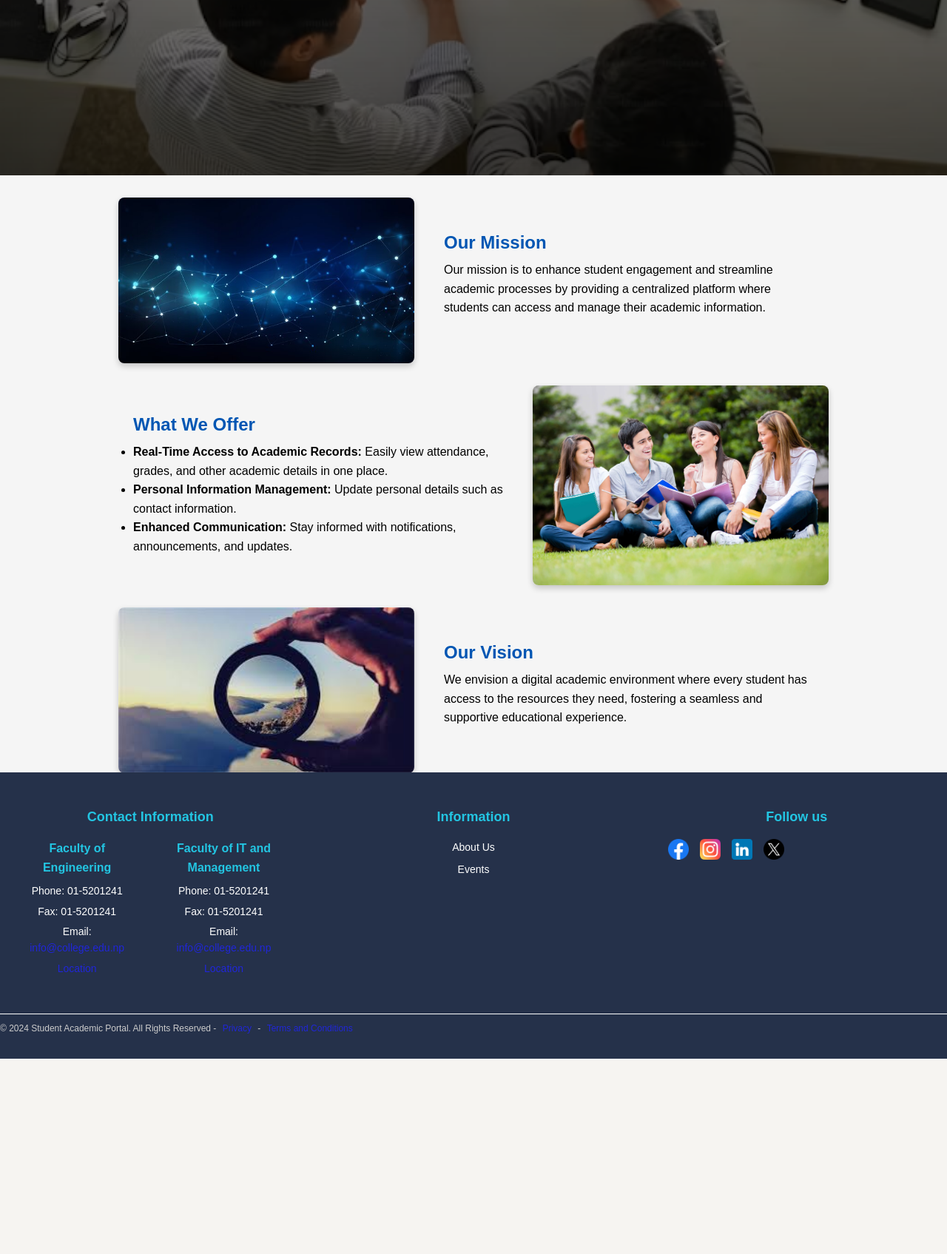
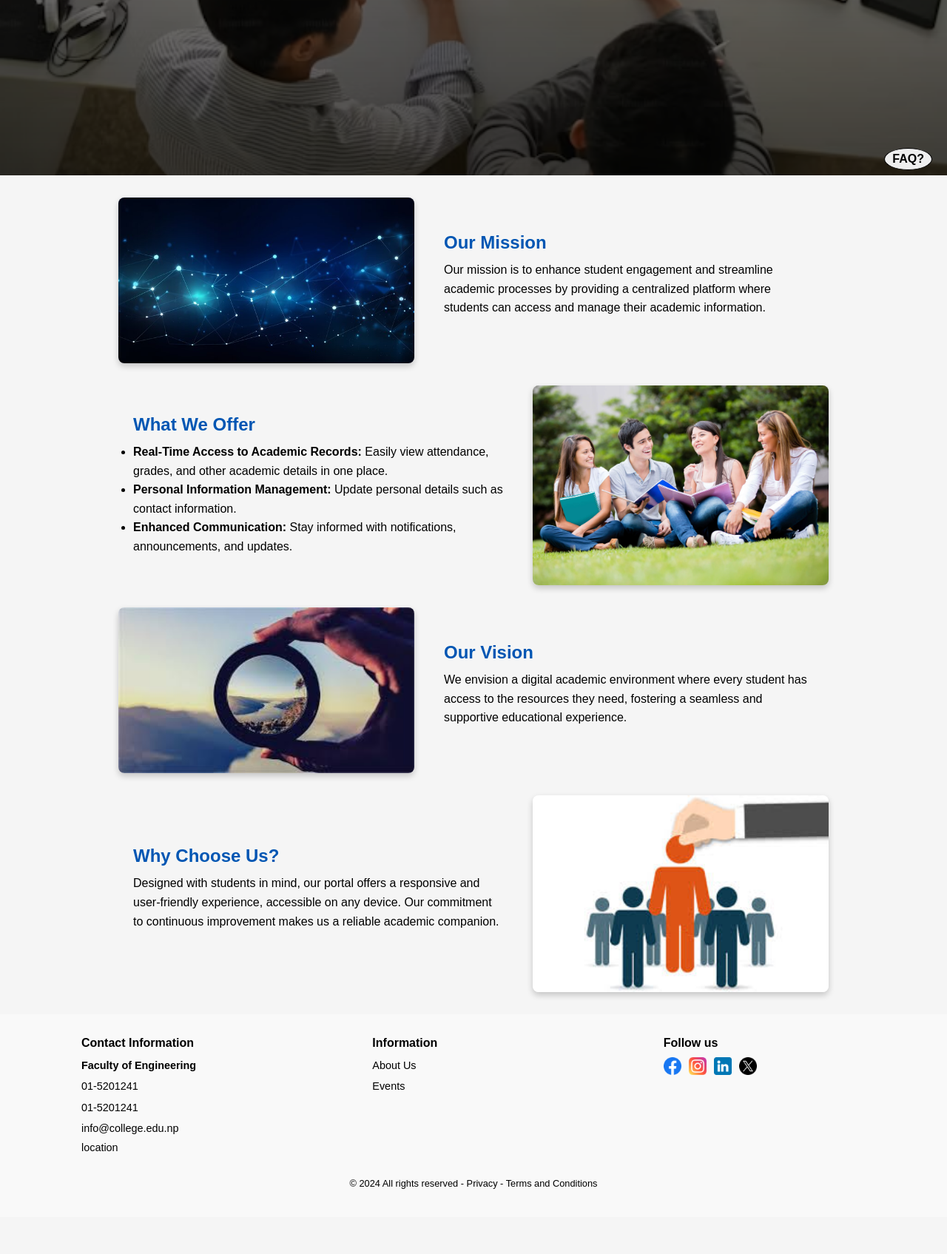
Before and after one commit to RabinPyakurel/Student-Academic-portal, a PHP site: the page made by about us/aboutus.php in a window 1280 px wide. Shown: the part 550-2245 px from the top of the page at 74% size. Before the commit the page ends 1981 px from the top, so only its background shows below. Run offline with PHP 8.4, Linux system fonts and the light colour scheme; the visitor is signed in with stand-in values (Sample User, id 1); data that the repository does not hold is empty; some web fonts are replaced.

Commit message:
finished footer and faq with responsiveness

```diff
--- a/about us/aboutus.php
+++ b/about us/aboutus.php
@@ -75,7 +75,7 @@ if(!isset($_SESSION['user_id'])){
       </div>
     </div>
   </div>
-<?php include '../layout/footer1.php' ?>
+<?php include '../layout/footer.htm' ?>
 </body>
 
 </html>
--- a/admin/dashboard.htm
+++ b/admin/dashboard.htm
@@ -8,7 +8,7 @@
   <link href="https://cdn.jsdelivr.net/npm/bootstrap@5.3.0-alpha1/dist/css/bootstrap.min.css" rel="stylesheet"
     integrity="sha384-KyZXEJszN6B+ggC1JmD4M0izJg39zqY9BOV8Gqfu7lmFmbFf6D98mgFv4pQmCbgj" crossorigin="anonymous">
   <script src="https://cdn.jsdelivr.net/npm/chart.js"></script>
-  <link rel="stylesheet" href="../admin/dashboard.css">
+  <link rel="stylesheet" href="dashboard.css">
 </head>
 
 <body>
@@ -124,7 +124,7 @@
     </main>
   </div>
 
-  <script src="./dash.js"></script>
+  <script src="dash.js"></script>
   <script src="https://cdn.jsdelivr.net/npm/@popperjs/core@2.11.6/dist/umd/popper.min.js"></script>
   <script src="https://cdn.jsdelivr.net/npm/bootstrap@5.3.0-alpha1/dist/js/bootstrap.min.js"></script>
 </body>
--- a/assets/css/footer.css
+++ /dev/null
@@ -1,168 +0,0 @@
-/* General Footer Styling */
-footer {
-  background-color: #ffffff;
-  color: #fff;
-  padding: 40px 20px;
-  font-family: "Arial", sans-serif;
-  font-size: 14px;
-  line-height: 1.6;
-}
-
-footer a {
-  color: #fff;
-  text-decoration: none;
-}
-
-footer a:hover {
-  text-decoration: underline;
-}
-
-footer .container {
-  display: flex;
-  flex-wrap: wrap;
-  justify-content: space-between;
-  align-items: flex-start;
-}
-
-footer .footer-section {
-  flex: 1;
-  min-width: 250px;
-  margin: 10px;
-  padding: 20px;
-}
-
-/* Section Titles */
-footer .footer-section h3 {
-  font-size: 18px;
-  margin-bottom: 15px;
-  font-weight: bold;
-  color: #23c5e2; /* Gold color for professional look */
-}
-
-footer .footer-section h4 {
-  font-size: 16px;
-  margin-bottom: 8px;
-  color: #23c5e2;
-}
-
-footer .footer-section p {
-  margin: 5px 0;
-  font-size: 14px;
-}
-
-.contact-info .faculties {
-  display: flex;
-  justify-content: space-between;
-  gap: 50px;
-}
-
-.contact-info .faculty {
-  flex: 1;
-}
-
-.contact-info a {
-  color: #2026d8;
-  text-decoration: none;
-}
-
-.contact-info a:hover {
-  text-decoration: underline;
-}
-
-/* Information Section */
-.information ul {
-  list-style: none;
-  padding: 0;
-}
-
-.information li {
-  margin: 8px 0;
-}
-
-.information li a {
-  font-size: 14px;
-}
-
-.information li a:hover {
-  text-decoration: underline;
-}
-
-/* Social Media Section */
-.social-media .social-icons {
-  display: flex;
-  gap: 15px;
-
-  justify-content: flex-start;
-}
-
-.social-media .social-icons a img {
-  width: 28px;
-  height: 28px;
-  transition: transform 0.3s ease;
-}
-
-.social-media .social-icons a:hover img {
-  transform: scale(1.1);
-}
-
-/* Footer Bottom Section */
-.footer-bottom {
-  text-align: center;
-  margin-top: 20px;
-  border-top: 1px solid #ffffff;
-  padding-top: 10px;
-  font-size: 12px;
-  color: #ccc;
-}
-
-.footer-bottom a {
-  color: #2026d8;
-  margin: 0 5px;
-}
-
-.footer-bottom a:hover {
-  text-decoration: underline;
-}
-
-/* Horizontal Layout for Footer Sections */
-footer .footer-container {
-  display: flex;
-  justify-content: space-between;
-  gap: 30px;
-}
-
-footer .footer-section {
-  flex: 1;
-}
-
-/* Responsive Design */
-@media (max-width: 768px) {
-  footer .footer-container {
-    flex-direction: column;
-    align-items: center;
-  }
-
-  .footer-section {
-    text-align: center;
-    margin: 20px 0;
-  }
-
-  .contact-info .faculties {
-    flex-direction: column; /* Stack faculties vertically on smaller screens */
-    gap: 20px;
-  }
-
-  .footer-bottom {
-    font-size: 14px;
-  }
-}
-
-@media (max-width: 480px) {
-  .footer-section h3 {
-    font-size: 16px;
-  }
-
-  .footer-section h4 {
-    font-size: 14px;
-  }
-}
--- a/assets/css/nav.css
+++ b/assets/css/nav.css
@@ -9,7 +9,7 @@ body {
   min-height: 100vh;
   position: relative;
   margin: 0;
-  padding-bottom: 60px;
+  padding-bottom: 50px;
   background-color: #f5f5f5;
 }
 
@@ -223,18 +223,153 @@ body {
   background-color: #f1f1f1;
 }
 
-.contact {
+footer {
+  background-color: #f9f9f9;
+  padding: 20px 10px;
+  font-family: Arial, sans-serif;
+}
+
+.footer-section {
+  display: flex;
+  flex-wrap: wrap;
+  justify-content: space-between;
+  margin-left: 100px;
+  gap: 20px;
+}
+
+.footer-column {
+  flex: 1 1 200px;
+  margin: 10px 0;
+}
+
+.footer-column h3 {
+  font-size: 1rem;
+  margin-bottom: 10px;
+}
+
+.footer-column p {
+  margin: 5px 0;
+  font-size: 0.9rem;
+}
+
+.footer-column a {
+  color: #000;
+  text-decoration: none;
+  font-size: 0.9rem;
+}
+
+.footer-column a:hover {
+  text-decoration: underline;
+}
+
+.footer-bottom {
+  text-align: center;
+  margin-top: 20px;
+  font-size: 0.8rem;
+}
+
+.footer-bottom a {
+  color: #000;
+  text-decoration: none;
+}
+
+.footer-bottom a:hover {
+  text-decoration: underline;
+}
+
+.faq-btn {
+  display: inline-block;
+  margin-top: 10px;
+  font-size: 1rem;
+  font-weight: bold;
+  text-decoration: none;
+  color: #000;
+  border: 1px solid #000;
+  padding: 5px 10px;
+  border-radius: 50%;
+}
+
+.faq-btn:hover {
+  background-color: #000;
+  color: #fff;
+}
+
+/* Social Icons */
+.social-icons {
+  display: flex;
+  gap: 10px;
+  margin-top: 10px;
+}
+
+.social-icons a img {
+  width: 24px;
+  height: 24px;
+  object-fit: contain;
+  transition: transform 0.3s ease;
+}
+
+.social-icons a img:hover {
+  transform: scale(1.1);
+}
+
+#faq-container {
+  position: fixed;
+  bottom: 20px;
+  right: 20px;
+  z-index: 1000;
+  display: flex;
+  flex-direction: column;
+  align-items: flex-end;
+}
+
+.faq-modal {
+  display: none;
+  position: fixed;
+  bottom: 80px;
+  right: 20px;
+  z-index: 1100;
+  background: #fff;
+  border-radius: 8px;
+  width: 320px;
+  height: 400px;
+  box-shadow: 0 4px 8px rgba(0, 0, 0, 0.2);
+  overflow: hidden;
+}
+
+.faq-modal-content {
+  display: flex;
+  flex-direction: column;
+  height: 100%;
+}
+
+.faq-close-btn {
   position: absolute;
-  bottom: 0;
-  left: 0;
+  top: 10px;
+  right: 10px;
+  font-size: 1.2rem;
+  background: none;
+  border: none;
+  cursor: pointer;
+  color: #333;
+}
+
+.faq-close-btn:hover {
+  color: #ff4d4f;
+}
+
+#faq-iframe {
+  flex-grow: 1;
   width: 100%;
-  background-color: #25314a;
-  color: white;
-  padding: 1rem 0;
-  text-align: center;
+  border: none;
 }
 
 
+
+@media(max-width:1280px) {
+  .profile-img {
+    display: none;
+  }
+}
 
 @media (max-width: 768px) {
   .nav-links {
@@ -274,10 +409,38 @@ body {
     display: block;
     margin-top: 20px;
   }
-}
 
-@media(max-width:1280px) {
-  .profile-img {
-    display: none;
+  .footer-section {
+    flex-direction: column;
+    text-align: center;
+  }
+
+  .footer-column {
+    margin-bottom: 15px;
+  }
+
+  .social-icons {
+    justify-content: center;
+  }
+
+  .faq-modal {
+    width: 80%;
+    bottom: 100px;
+    right: 10px;
+  }
+
+  @media (max-width: 600px) {
+    .faq-modal {
+      width: 90%;
+      bottom: 90px;
+      right: 5px;
+    }
+  }
+
+  @media (max-width: 480px) {
+    .faq-modal {
+      width: 95%;
+      bottom: 80px;
+    }
   }
 }
--- a/assets/js/faqs.js
+++ b/assets/js/faqs.js
@@ -1,21 +1,21 @@
-document.querySelectorAll(".faq-item").forEach((item) => {
-  const question = item.querySelector(".faq-question");
+// FAQ Modal Elements
+const faqBtn = document.getElementById('faq-btn');
+const faqModal = document.getElementById('faq-modal');
+const faqCloseBtn = document.getElementById('faq-close-btn');
 
-  // Toggle the FAQ item
-  question.addEventListener("click", () => {
-    const isActive = item.classList.contains("active");
+// Open FAQ Modal
+faqBtn.addEventListener('click', () => {
+  faqModal.style.display = faqModal.style.display === 'block' ? 'none' : 'block';
+});
 
-    // Collapse all other FAQ items
-    document.querySelectorAll(".faq-item").forEach((faq) => {
-      faq.classList.remove("active");
-    });
+// Close FAQ Modal
+faqCloseBtn.addEventListener('click', () => {
+  faqModal.style.display = 'none';
+});
 
-    // Toggle the current FAQ item
-    if (!isActive) {
-      item.classList.add("active");
-    }
-  });
+// Close Modal on Outside Click
+window.addEventListener('click', (event) => {
+  if (!faqModal.contains(event.target) && event.target !== faqBtn) {
+    faqModal.style.display = 'none';
+  }
 });
-function goBack() {
-  window.history.back();
-}
--- a/layout/faqs.htm
+++ b/layout/faqs.htm
@@ -5,13 +5,12 @@
   <meta charset="UTF-8">
   <meta name="viewport" content="width=device-width, initial-scale=1.0">
   <title>FAQs</title>
-  <link rel="stylesheet" href="../assets/css/faqs.css">
+  <link rel="stylesheet" href="/assets/css/faqs.css">
 </head>
 
 <body>
   <div class="faq-container">
     <h1>Frequently Asked Questions</h1>
-    <button class="close-btn" onclick="goBack()">&times;</button>
 
     <div class="faq-item">
       <div class="faq-question">
@@ -43,7 +42,27 @@
       </div>
     </div>
   </div>
-  <script src="../assets/js/faqs.js"></script>
+  <script>
+    document.querySelectorAll(".faq-item").forEach((item) => {
+      const question = item.querySelector(".faq-question");
+
+      // Toggle the FAQ item
+      question.addEventListener("click", () => {
+        const isActive = item.classList.contains("active");
+
+        // Collapse all other FAQ items
+        document.querySelectorAll(".faq-item").forEach((faq) => {
+          faq.classList.remove("active");
+        });
+
+        // Toggle the current FAQ item
+        if (!isActive) {
+          item.classList.add("active");
+        }
+      });
+    });
+
+  </script>
 </body>
 
 </html>
--- a/layout/footer.htm
+++ b/layout/footer.htm
@@ -1,6 +1,41 @@
- <!-- Footer -->
- <footer id="contact" class="contact">
-        <div class="nav-container">
-            <p>&copy; 2024 Student Academic Portal. All Rights Reserved.</p>
+<!-- FAQ Button and Modal (Independent) -->
+<div id="faq-container">
+    <button id="faq-btn" class="faq-btn">FAQ?</button>
+    <div id="faq-modal" class="faq-modal">
+        <div class="faq-modal-content">
+            <button class="faq-close-btn" id="faq-close-btn">&times;</button>
+            <iframe src="/layout/faqs.htm" id="faq-iframe"></iframe>
         </div>
-    </footer>
+    </div>
+</div>
+
+<footer>
+    <div class="footer-section">
+        <div class="footer-column">
+            <h3>Contact Information</h3>
+            <p><strong>Faculty of Engineering</strong></p>
+            <p>01-5201241</p>
+            <p>01-5201241</p>
+            <p>info@college.edu.np</p>
+            <a href="#">location</a>
+        </div>
+        <div class="footer-column">
+            <h3>Information</h3>
+            <p><a href="#">About Us</a></p>
+            <p><a href="#">Events</a></p>
+        </div>
+        <div class="footer-column">
+            <h3>Follow us</h3>
+            <div class="social-icons">
+                <a href="#"><img src="/assets/images/facebook.png" alt="Facebook"></a>
+                <a href="#"><img src="/assets/images/instagram.png" alt="Instagram"></a>
+                <a href="#"><img src="/assets/images/linkedin.png" alt="LinkedIn"></a>
+                <a href="#"><img src="/assets/images/twitter.png" alt="Twitter"></a>
+            </div>
+        </div>
+    </div>
+    <div class="footer-bottom">
+        <p>© 2024 All rights reserved - <a href="#">Privacy</a> - <a href="#">Terms and Conditions</a></p>
+    </div>
+</footer>
+<script src="/assets/js/faqs.js"></script>
```
Also changed, not shown: assets/css/faqs.css (+57 -60 lines).
